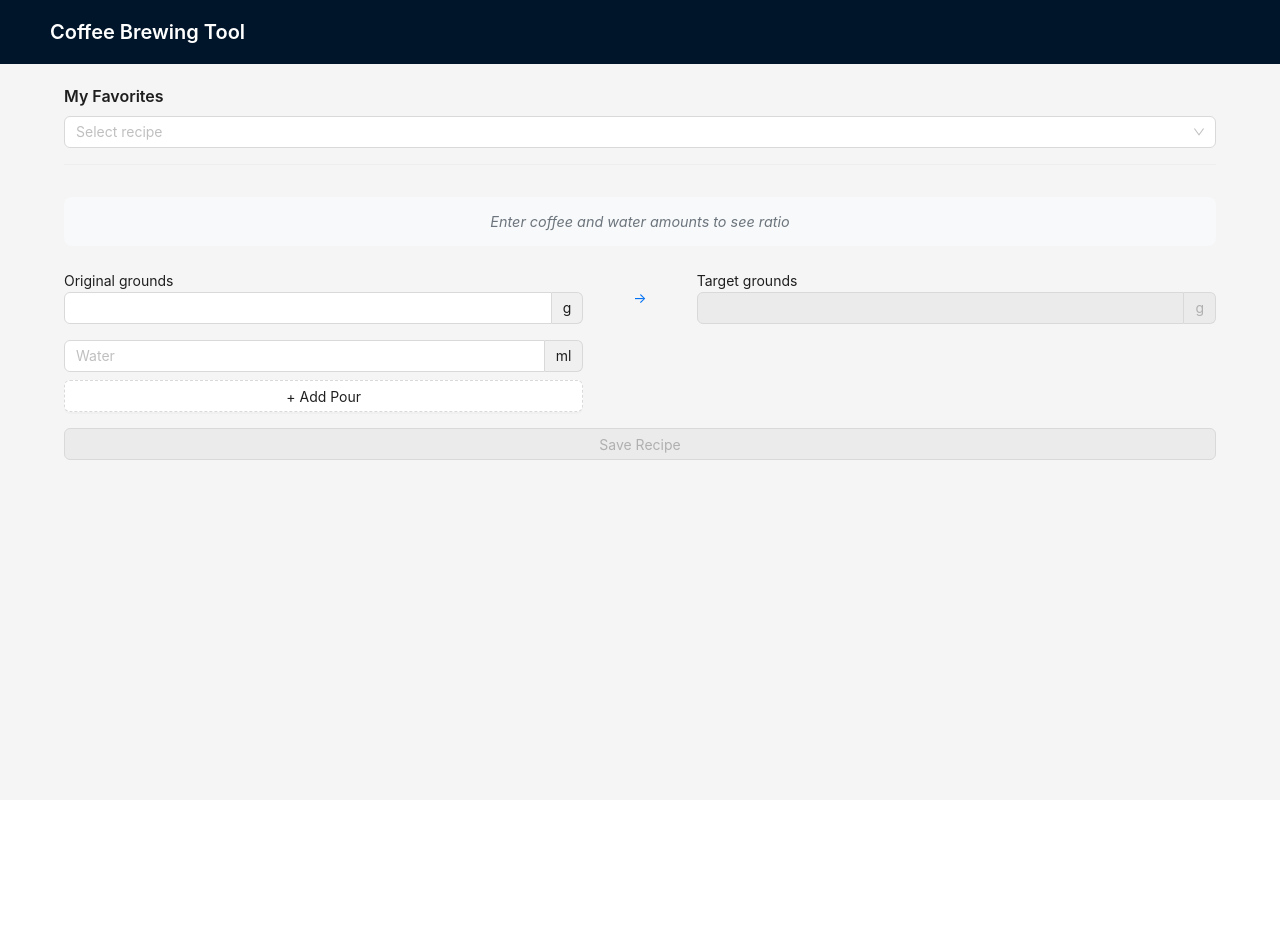
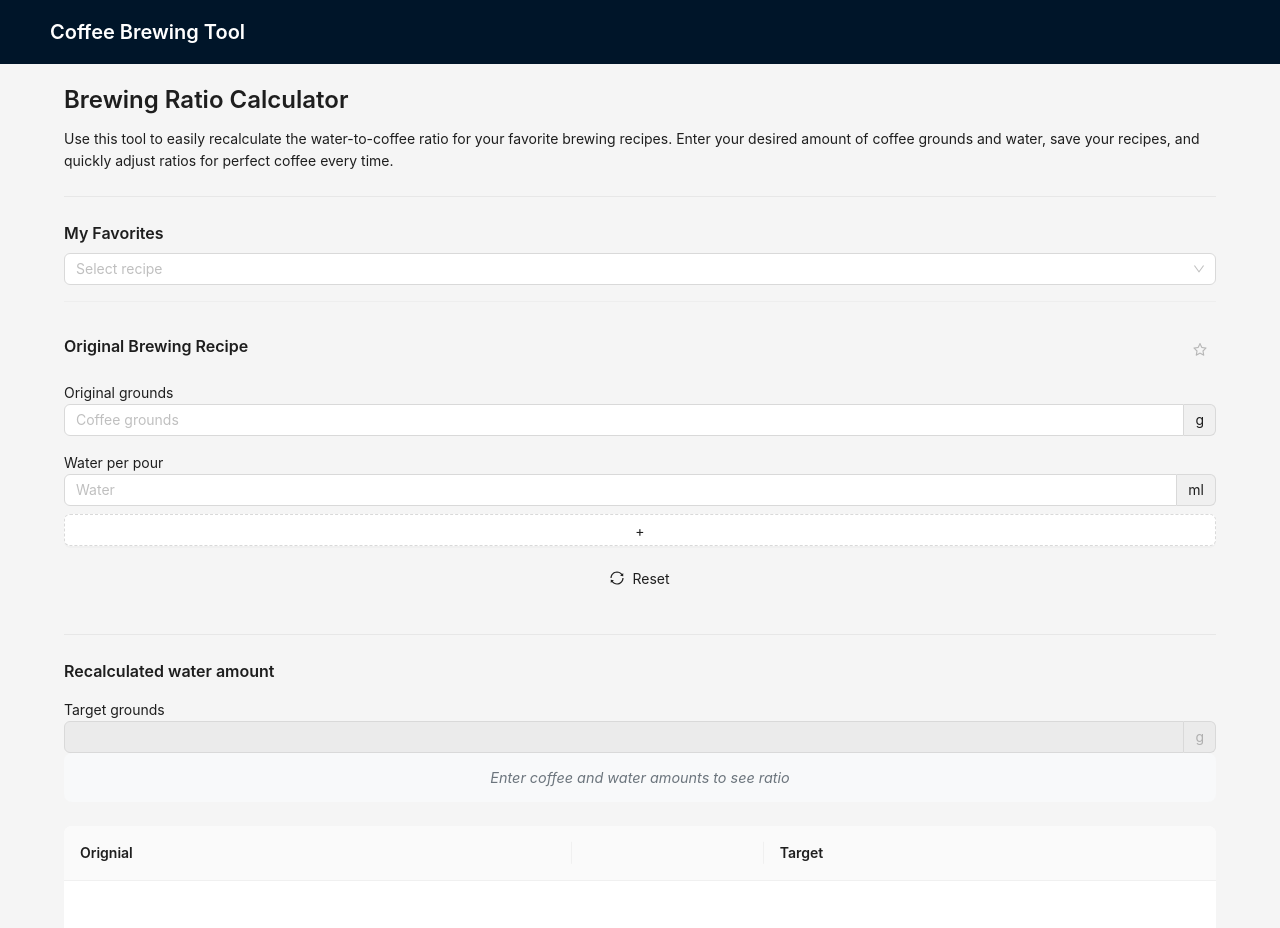
Before and after one commit to VincentCYS/brewing-tool, a Next.js app: page / in a window 1280 px wide. Shown: the top 928 px of the page. Before the commit the page ends 800 px from the top, so only its background shows below. Built offline with nearby package versions, Linux system fonts and the light colour scheme.

Commit message:
UI update

```diff
--- a/src/app/components/MyFavouriteSelector.tsx
+++ b/src/app/components/MyFavouriteSelector.tsx
@@ -1,5 +1,6 @@
 "use client";
-import { Select, Typography } from "antd";
+import { DeleteOutlined } from "@ant-design/icons";
+import { Button, Select, Typography } from "antd";
 import { Dispatch, SetStateAction, useEffect, useState } from "react";
 import styles from "../page.module.css";
 
@@ -24,16 +25,8 @@ export default function MyFavouriteSelector(props: {
 	>;
 	favorites: Recipe[];
 	setFavorites: Dispatch<SetStateAction<Recipe[]>>;
-	groundsInput: {
-		placeholder: string;
-		value: string;
-	};
-	setGroundsInput: Dispatch<
-		SetStateAction<{
-			placeholder: string;
-			value: string;
-		}>
-	>;
+	groundsInput: string;
+	setGroundsInput: Dispatch<SetStateAction<string>>;
 }) {
 	const [recipeName, setRecipeName] = useState("");
 
@@ -49,7 +42,7 @@ export default function MyFavouriteSelector(props: {
 		setRecipeName(recipe.label);
 
 		// Set grounds input
-		props.setGroundsInput({ ...props.groundsInput, value: recipe.grounds });
+		props.setGroundsInput(recipe.grounds);
 
 		// Set water amounts
 		props.setInputs(
@@ -74,7 +67,7 @@ export default function MyFavouriteSelector(props: {
 			recipeName
 		) {
 			setRecipeName("");
-			props.setGroundsInput({ ...props.groundsInput, value: "" });
+			props.setGroundsInput("");
 			props.setInputs([{ id: 1, placeholder: "water amount", value: "" }]);
 		}
 	};
@@ -98,18 +91,16 @@ export default function MyFavouriteSelector(props: {
 				/>
 
 				{props.favorites.find((recipe) => recipe.label === recipeName) && (
-					<button
+					<Button
+						type="text"
 						onClick={() => {
 							const recipe = props.favorites.find(
 								(r) => r.label === recipeName
 							);
 							if (recipe) deleteRecipe(recipe.value);
 						}}
-						className={styles.deleteButton}
-						title="Delete recipe"
-					>
-						✕
-					</button>
+						icon={<DeleteOutlined />}
+					/>
 				)}
 			</div>
 		</div>
--- a/src/app/components/RatioDisplay.tsx
+++ b/src/app/components/RatioDisplay.tsx
@@ -2,10 +2,7 @@
 import styles from "../page.module.css";
 
 export default function RatioDisplay(props: {
-	groundsInput: {
-		placeholder: string;
-		value: string;
-	};
+	groundsInput: string;
 	inputs: {
 		id: number;
 		placeholder: string;
@@ -15,7 +12,7 @@ export default function RatioDisplay(props: {
 	return (
 		<div className={styles.ratioDisplay}>
 			{parseFloat(props.inputs[props.inputs.length - 1]?.value) &&
-			parseFloat(props.groundsInput.value) ? (
+			parseFloat(props.groundsInput) ? (
 				<>
 					<h3 className={styles.ratioTitle}>Water to Coffee Ratio</h3>
 					<div className={styles.ratioValue}>
@@ -24,7 +21,7 @@ export default function RatioDisplay(props: {
 						<span>
 							{(
 								parseFloat(props.inputs[props.inputs.length - 1].value) /
-								parseFloat(props.groundsInput.value)
+								parseFloat(props.groundsInput)
 							).toFixed(1)}
 						</span>
 					</div>
--- a/src/app/components/RecipeForm.tsx
+++ b/src/app/components/RecipeForm.tsx
@@ -1,18 +1,21 @@
 "use client";
-import { DeleteOutlined } from "@ant-design/icons";
+import { DeleteOutlined, StarOutlined, SyncOutlined } from "@ant-design/icons";
+import type { TableProps } from "antd";
 import {
 	Button,
-	Col,
+	Divider,
 	Input,
 	InputNumber,
+	message,
 	Modal,
 	Row,
 	Space,
+	Table,
 	Typography,
-	message,
 } from "antd";
 import { Dispatch, SetStateAction, useEffect, useState } from "react";
 import styles from "../page.module.css";
+import RatioDisplay from "./RatioDisplay";
 
 const { Text, Title } = Typography;
 
@@ -34,19 +37,11 @@ export default function RecipeForm(props: {
 			}[]
 		>
 	>;
-	groundsInput: {
-		placeholder: string;
-		value: string;
-	};
-	setGroundsInput: Dispatch<
-		SetStateAction<{
-			placeholder: string;
-			value: string;
-		}>
-	>;
+	groundsInput: string;
+	setGroundsInput: Dispatch<SetStateAction<string>>;
 }) {
 	const [targetGroundsInput, setTargetGroundsInput] = useState("");
-	const [targetWaterAmounts, setTargetWaterAmounts] = useState<string[]>([]);
+	const [tableData, setTableData] = useState<TableDataType[]>([]);
 	const [isModalOpen, setIsModalOpen] = useState(false);
 	const [messageApi, contextHolder] = message.useMessage();
 
@@ -56,7 +51,7 @@ export default function RecipeForm(props: {
 
 	const recalculateWaterAmounts = (value: string) => {
 		// Convert inputs to numbers
-		const originalGrounds = parseFloat(props.groundsInput.value);
+		const originalGrounds = parseFloat(props.groundsInput);
 		const targetGrounds = parseFloat(value);
 
 		if (
@@ -64,21 +59,31 @@ export default function RecipeForm(props: {
 			isNaN(targetGrounds) ||
 			originalGrounds === 0
 		) {
-			setTargetWaterAmounts([]);
+			setTableData([]);
 			return;
 		}
 
 		// Calculate ratio between target and original grounds
 		const ratio = targetGrounds / originalGrounds;
 
+		let data: TableDataType[] = [];
 		// Calculate new water amounts
 		const newWaterAmounts = props.inputs.map((input) => {
 			const originalWater = parseFloat(input.value);
+
 			if (isNaN(originalWater)) return "";
+
+			data.push({
+				key: input.id.toString(),
+				original: originalWater,
+				target: (originalWater * ratio).toFixed(1),
+				symbol: "→",
+			});
+
 			return (originalWater * ratio).toFixed(1);
 		});
 
-		setTargetWaterAmounts(newWaterAmounts);
+		setTableData(data);
 	};
 
 	const handleAddInput = () => {
@@ -94,9 +99,7 @@ export default function RecipeForm(props: {
 	const handleRemoveInput = (id: number) => {
 		if (props.inputs.length > 1) {
 			props.setInputs(props.inputs.filter((input) => input.id !== id));
-			setTargetWaterAmounts((prev) =>
-				prev.filter((_, index) => props.inputs[index].id !== id)
-			);
+			setTableData((prev) => prev.filter((data) => data.key !== id.toString()));
 		}
 	};
 
@@ -119,55 +122,75 @@ export default function RecipeForm(props: {
 		});
 	};
 
+	interface TableDataType {
+		key: string;
+		original: number;
+		target: string;
+		symbol: string;
+	}
+
+	const columns: TableProps<TableDataType>["columns"] = [
+		{
+			title: "Orignial",
+			dataIndex: "original",
+			key: "original",
+		},
+		{
+			title: "",
+			dataIndex: "symbol",
+			key: "symbol",
+			render: () => (
+				<div
+					style={{
+						color: "#0070f3",
+					}}
+				>
+					→
+				</div>
+			),
+		},
+		{
+			title: "Target",
+			dataIndex: "target",
+			key: "target",
+		},
+	];
+
 	return (
 		<>
-			<Row gutter={[16, 16]} style={{ marginBottom: "1rem" }}>
-				<Col span={11}>
+			<Row
+				align="middle"
+				justify="space-between"
+				style={{ marginBottom: "1rem" }}
+			>
+				<Title level={5}>Original Brewing Recipe</Title>
+				<Button
+					type="text"
+					onClick={() => setIsModalOpen(true)}
+					disabled={
+						!props.groundsInput || props.inputs.some((input) => !input.value)
+					}
+					icon={<StarOutlined />}
+				/>
+			</Row>
+
 			<Text>Original grounds</Text>
 			<InputNumber
 				key={"groundsInput"}
 				type="number"
-						value={props.groundsInput.value}
-						onChange={(e) =>
-							props.setGroundsInput({
-								...props.groundsInput,
-								value: e || "",
-							})
-						}
-						style={{ width: "100%" }}
+				placeholder="Coffee grounds"
+				value={props.groundsInput}
+				onChange={(e) => props.setGroundsInput(e?.toString() || "")}
+				style={{ width: "100%", marginBottom: "1rem" }}
 				addonAfter={"g"}
 			/>
-				</Col>
-				<Col
-					span={2}
-					style={{
-						textAlign: "center",
-						alignSelf: "center",
-						color: "#0070f3",
-					}}
-				>
-					→
-				</Col>
-				<Col span={11}>
-					<Text>Target grounds</Text>
-					<InputNumber
-						key={"targetGroundsInput"}
-						type="number"
-						onChange={(e) => setTargetGroundsInput(e?.toString() || "")}
-						disabled={!props.groundsInput.value}
-						style={{ width: "100%" }}
-						addonAfter={"g"}
-					/>
-				</Col>
-			</Row>
 
+			<Text>Water per pour</Text>
 			{props.inputs.map((input, index) => (
-				<Row gutter={[16, 16]}>
-					<Col span={11}>
-						<div key={input.id} className={styles.inputGroup}>
 				<div
-								className={styles.waterInputContainer}
-								style={{ width: "100%" }}
+					key={input.id}
+					className={styles.inputGroup}
+					style={{ width: "100%", marginRight: "6rem" }}
 				>
 					<InputNumber
 						type="number"
@@ -187,68 +210,53 @@ export default function RecipeForm(props: {
 						/>
 					)}
 				</div>
-						</div>
-					</Col>
-					<Col
-						span={2}
-						style={{
-							textAlign: "center",
-							alignSelf: "center",
-							color: "#0070f3",
-						}}
-					>
-						{targetWaterAmounts[index] && <div>→</div>}
-					</Col>
-					<Col
-						span={11}
-						style={{
-							textAlign: "start",
-							alignSelf: "center",
-							color: "#0070f3",
-						}}
-					>
-						{targetWaterAmounts[index] && (
-							<div>{targetWaterAmounts[index]}ml</div>
-						)}
-					</Col>
-				</Row>
 			))}
-			<Row gutter={[16, 16]} style={{ marginBottom: "1rem" }}>
-				<Col span={11}>
-					{/* Add Input Button */}
-					{props.inputs.length < 10 && (
 			<Button
 				type="dashed"
 				onClick={handleAddInput}
+				style={{ width: "100%", marginBottom: "1rem" }}
+			>
+				+
+			</Button>
+
+			<Button
+				type="text"
+				onClick={() => {
+					props.setGroundsInput("");
+					props.setInputs([{ id: 1, placeholder: "", value: "" }]);
+				}}
+				style={{ width: "100%", marginBottom: "1rem" }}
+				icon={<SyncOutlined />}
+			>
+				Reset
+			</Button>
+
+			<Space direction="vertical" style={{ width: "100%" }}></Space>
+			<Divider />
+
+			<Title level={5} style={{ marginBottom: "1rem" }}>
+				Recalculated water amount
+			</Title>
+
+			<Text>Target grounds</Text>
+			<InputNumber
+				key={"targetGroundsInput"}
+				type="number"
+				onChange={(e) => setTargetGroundsInput(e?.toString() || "")}
+				disabled={!props.groundsInput}
 				style={{ width: "100%" }}
-						>
-							+ Add Pour
-						</Button>
-					)}
-				</Col>
-				<Col
-					span={13}
-					style={{
-						textAlign: "center",
-						alignSelf: "center",
-						color: "#0070f3",
-					}}
+				addonAfter={"g"}
 			/>
-			</Row>
-			<Space direction="vertical" style={{ width: "100%" }}>
-				{/* Save Recipe Button and Modal */}
-				<Button
-					type="primary"
-					onClick={() => setIsModalOpen(true)}
-					disabled={
-						!props.groundsInput.value ||
-						props.inputs.some((input) => !input.value)
-					}
-					style={{ width: "100%" }}
-				>
-					Save Recipe
-				</Button>
-			</Space>
+
+			<RatioDisplay inputs={props.inputs} groundsInput={props.groundsInput} />
+
+			{/* Table for displaying recalculated water amounts */}
+			<Table<TableDataType>
+				pagination={false}
+				columns={columns}
+				dataSource={tableData}
+				style={{ marginBottom: "10rem" }}
+			/>
 
 			{/* Modal for saving recipe */}
 			<Modal
--- a/src/app/page.tsx
+++ b/src/app/page.tsx
@@ -1,12 +1,11 @@
 "use client";
-import { Layout, Typography } from "antd";
+import { Divider, Layout, Typography } from "antd";
 import { useState } from "react";
 import MyFavouriteSelector from "./components/MyFavouriteSelector";
-import RatioDisplay from "./components/RatioDisplay";
 import RecipeForm from "./components/RecipeForm";
 
 const { Header, Content } = Layout;
-const { Title } = Typography;
+const { Text, Title } = Typography;
 
 interface Recipe {
 	value: string;
@@ -16,10 +15,7 @@ interface Recipe {
 }
 
 export default function Home() {
-	const [groundsInput, setGroundsInput] = useState({
-		placeholder: "Coffee grounds",
-		value: "",
-	});
+	const [groundsInput, setGroundsInput] = useState("");
 
 	const [inputs, setInputs] = useState([
 		{ id: 1, placeholder: "water amount", value: "" },
@@ -28,18 +24,14 @@ export default function Home() {
 	const [recipeName, setRecipeName] = useState("");
 
 	const saveRecipe = () => {
-		if (
-			!recipeName ||
-			!groundsInput.value ||
-			inputs.some((input) => !input.value)
-		) {
+		if (!recipeName || !groundsInput || inputs.some((input) => !input.value)) {
 			return;
 		}
 
 		const newRecipe: Recipe = {
 			value: Date.now().toString(),
 			label: recipeName,
-			grounds: groundsInput.value,
+			grounds: groundsInput,
 			waterAmounts: inputs,
 		};
 
@@ -59,6 +51,16 @@ export default function Home() {
 				</Title>
 			</Header>
 			<Content style={{ padding: "0 5%" }}>
+				<Title level={3}>Brewing Ratio Calculator</Title>
+				<Text>
+					Use this tool to easily recalculate the water-to-coffee ratio for your
+					favorite brewing recipes. Enter your desired amount of coffee grounds
+					and water, save your recipes, and quickly adjust ratios for perfect
+					coffee every time.
+				</Text>
+
+				<Divider />
+
 				<MyFavouriteSelector
 					setInputs={setInputs}
 					favorites={favorites}
@@ -66,7 +68,7 @@ export default function Home() {
 					groundsInput={groundsInput}
 					setGroundsInput={setGroundsInput}
 				/>
-				<RatioDisplay inputs={inputs} groundsInput={groundsInput} />
+
 				<RecipeForm
 					saveRecipe={saveRecipe}
 					recipeName={recipeName}
```
Lines whose indentation alone changed are shown as unchanged.
